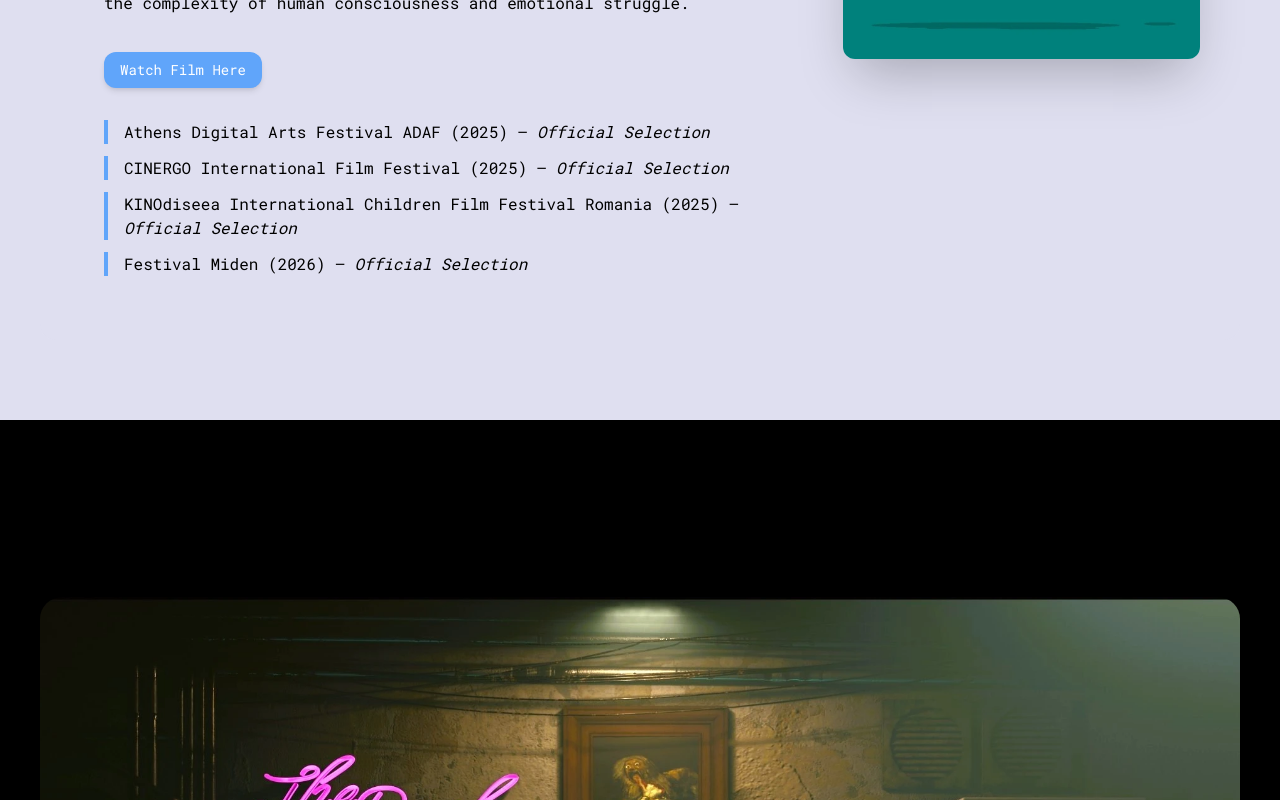
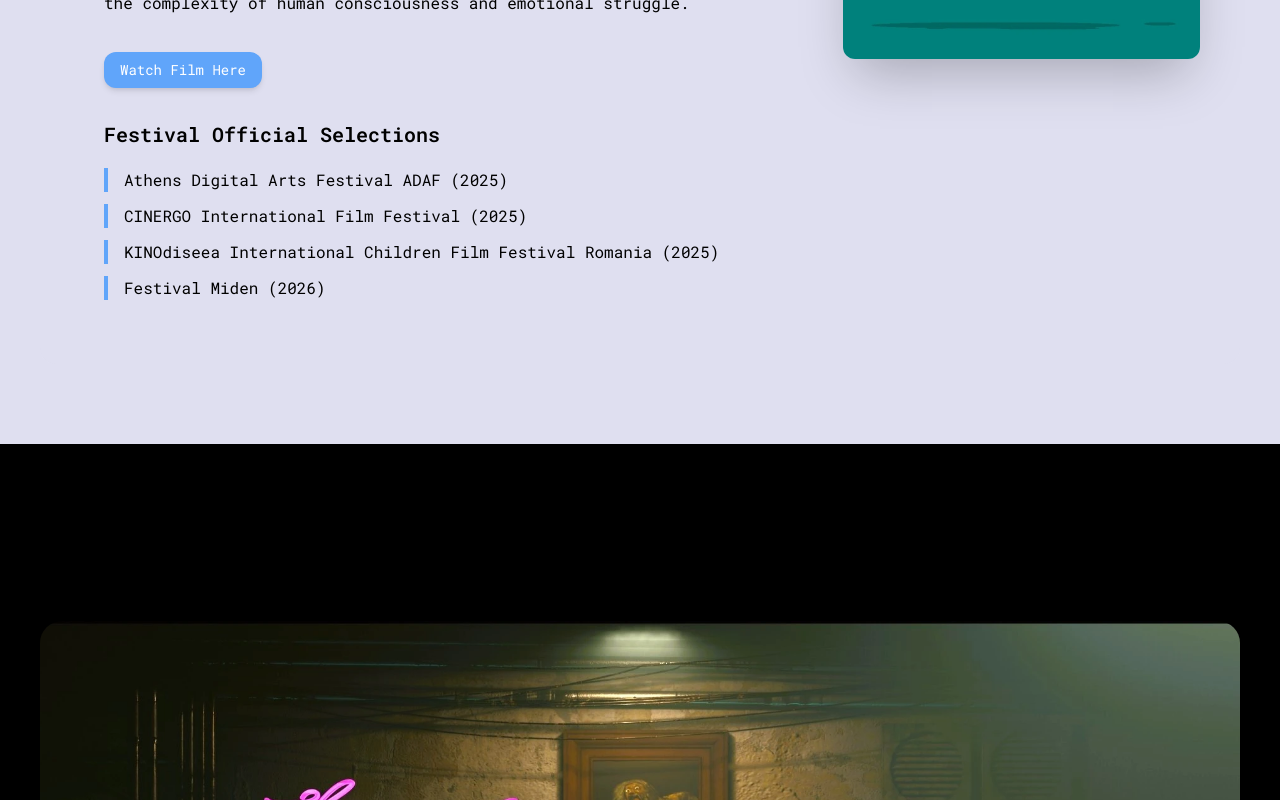
Before and after one commit to AmpatzidisSavvas/Artist-Portofolio, a React (Vite) app: page / in a window 1280 px wide. Shown: the part 1460-2260 px from the top of the page. Built offline with nearby package versions, Linux system fonts and the light colour scheme.

Commit message:
General fixes and additions

```diff
--- a/src/components/About.jsx
+++ b/src/components/About.jsx
@@ -40,18 +40,11 @@ const About = () => {
 
 								{/* Festival Selections */}
 								<div className="mt-8 space-y-3">
-									<div className="border-l-4 border-blue-400 pl-4">
-										Athens Digital Arts Festival ADAF (2025) — <em>Official Selection</em>
-									</div>
-									<div className="border-l-4 border-blue-400 pl-4">
-										CINERGO International Film Festival (2025) — <em>Official Selection</em>
-									</div>
-									<div className="border-l-4 border-blue-400 pl-4">
-										KINOdiseea International Children Film Festival Romania (2025) — <em>Official Selection</em>
-									</div>
-									<div className="border-l-4 border-blue-400 pl-4">
-										Festival Miden (2026) — <em>Official Selection</em>
-									</div>
+									<h4 className="text-xl font-semibold mb-5">Festival Official Selections</h4>
+									<div className="border-l-4 border-blue-400 pl-4">Athens Digital Arts Festival ADAF (2025)</div>
+									<div className="border-l-4 border-blue-400 pl-4">CINERGO International Film Festival (2025)</div>
+									<div className="border-l-4 border-blue-400 pl-4">KINOdiseea International Children Film Festival Romania (2025)</div>
+									<div className="border-l-4 border-blue-400 pl-4">Festival Miden (2026)</div>
 								</div>
 							</div>
 						</div>
--- a/src/components/Contact.jsx
+++ b/src/components/Contact.jsx
@@ -12,12 +12,8 @@ const ImageClipBox = ({ src, clipClass }) => (
 
 const Contact = () => {
 	return (
-		<div id="contact" className="my-20 min-h-96 w-screen  px-10">
-			<div className="relative rounded-lg bg-black py-24 text-blue-50 sm:overflow-hidden">
-				<div className="absolute -top-40 left-20 w-60 sm:top-1/2 md:left-auto md:right-10 lg:top-20 lg:w-80">
-					<ImageClipBox src="img/logo.webp" clipClass="absolute md:scale-110" />
-				</div>
-
+		<div id="contact" className="my-20 min-h-96 w-screen">
+			<div className="relative  bg-black py-24 text-blue-50 sm:overflow-hidden">
 				<div className="flex flex-col items-center text-center">
 					<div className="mb-10">
 						<AnimatedTitle title="Contact" className="special-font !md:text-[6.2rem] w-full font-zentry !text-5xl !font-black !leading-[.9]" />
--- a/src/components/Footer.jsx
+++ b/src/components/Footer.jsx
@@ -1,15 +1,14 @@
-import React from 'react'
+import React from "react";
 
 const Footer = () => {
 	return (
 		<footer className="w-screenpy-4 text-black">
 			<div className=" container mx-auto flex flex-col items-center justify-between gap-4 px-4 md:flex-row">
-        <p className=" text-center text-sm mb-2 md:text-left">
-          &copy; 2024 Savvas Ampatzidis
-        </p>
+				<p className=" text-center text-sm mb-2 md:text-left">&copy; 2026 Savvas Ampatzidis</p>
+				<p className=" text-center text-sm mb-2 md:text-left">Developed by Savvas Ampatzidis</p>
 			</div>
 		</footer>
 	);
-}
+};
 
-export default Footer
+export default Footer;
```
Also changed, not shown: 1 other file (tests, documents, lock files or other folders). Lines whose indentation alone changed are shown as unchanged.
